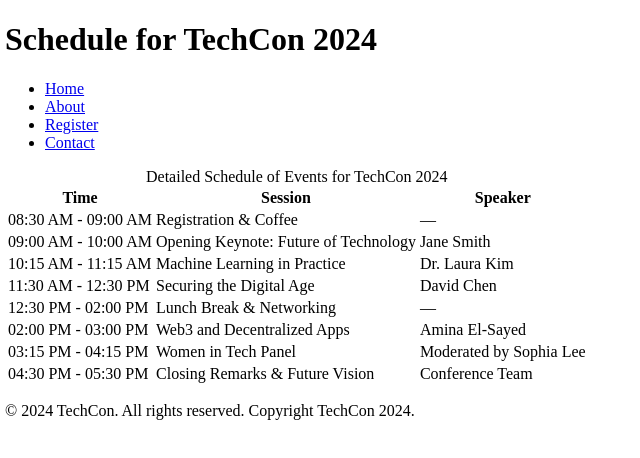
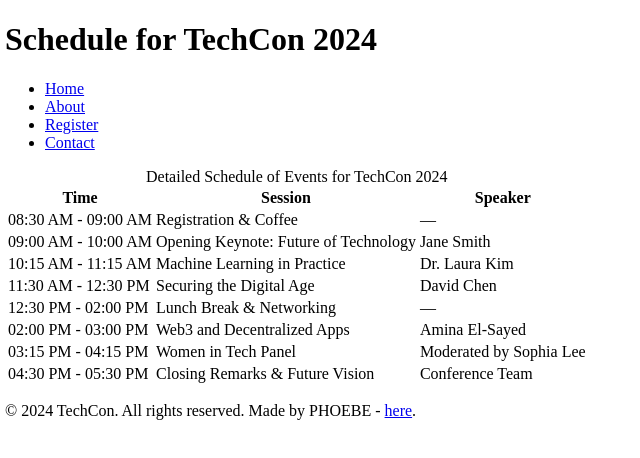
Before and after one commit to phoebestanley/TechCon_HTML, a plain HTML site: page techcon_website/schedule.html in a window 1280 px wide. Shown: the full height of the page, 3-643 px from the left. Drawn offline with Linux system fonts and the light colour scheme.

Commit message:
Update schedule.html

```diff
--- a/techcon_website/schedule.html
+++ b/techcon_website/schedule.html
@@ -76,9 +76,10 @@
   </main>
 
   <!-- Footer Section -->
-  <footer>
-    <p>&copy; 2024 TechCon. All rights reserved. Copyright TechCon 2024.</p>
-  </footer>
+ <footer>
+  <p>© 2024 TechCon. All rights reserved. Made by PHOEBE - <a href="https://your-link.com" target="_blank">here</a>.</p>
+</footer>
+
 
 </body>
 </html>
```
